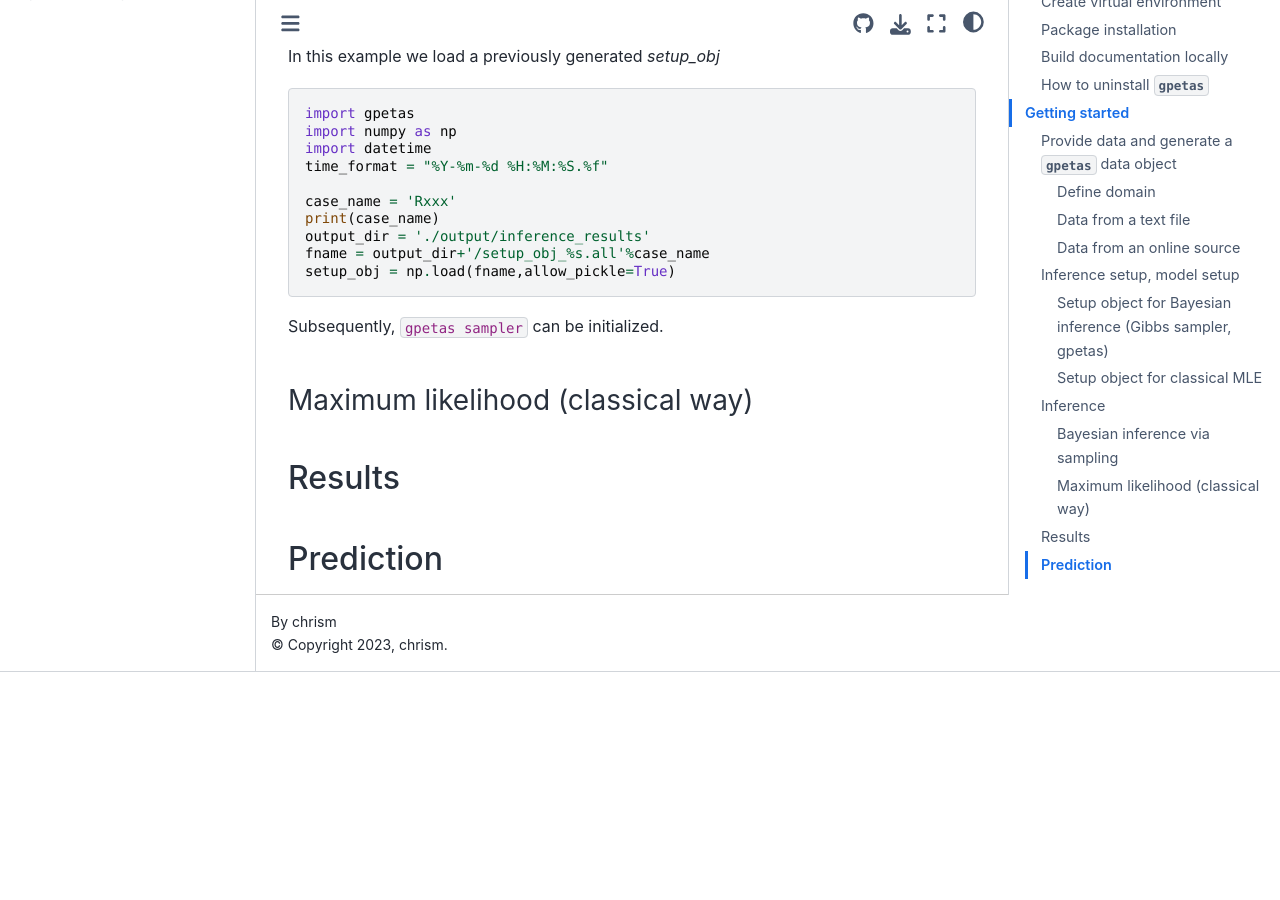
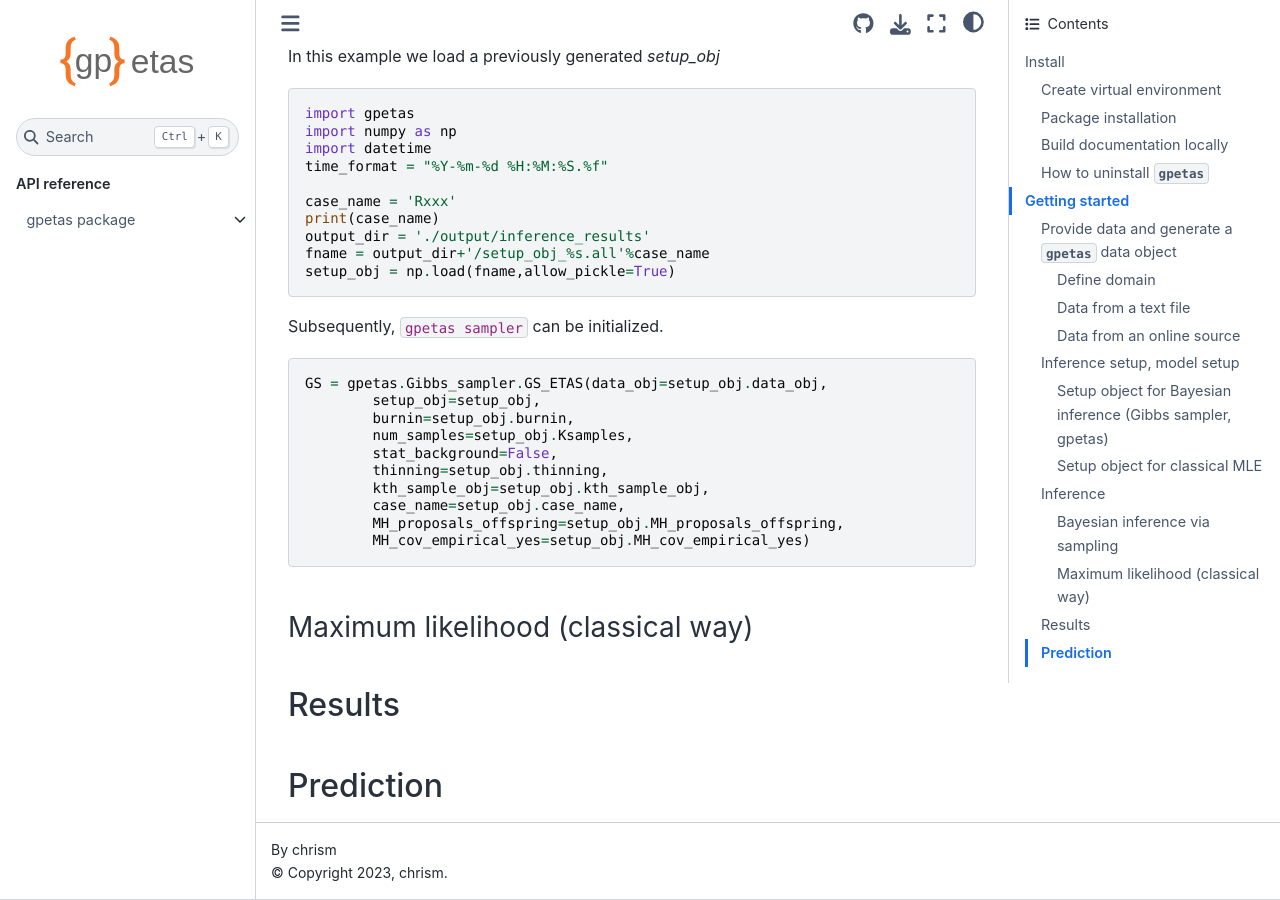
Before and after one commit to chris-molki/gpetas, a Sphinx documentation site: the page built from docs/source/README.md, in a window 1280 px wide and 900 px high, scrolled down 8703 px. Built offline with Sphinx 7.4.7 and the Sphinx Book theme 1.1.4, drawn with Linux system fonts in a browser that asks for light colours; pages that are not in the unit, such as notebooks, are missing from menus; before the commit the page ends 9375 px from its top, so only the background shows below that.

Commit message:
until gibbs sampler obj

````diff
--- a/docs/source/README.md
+++ b/docs/source/README.md
@@ -385,7 +385,18 @@ fname = output_dir+'/setup_obj_%s.all'%case_name
 setup_obj = np.load(fname,allow_pickle=True)
 ```
 Subsequently, ```gpetas sampler``` can be initialized.
-
+```python
+GS = gpetas.Gibbs_sampler.GS_ETAS(data_obj=setup_obj.data_obj,
+        setup_obj=setup_obj,
+        burnin=setup_obj.burnin,
+        num_samples=setup_obj.Ksamples,
+        stat_background=False,
+        thinning=setup_obj.thinning,
+        kth_sample_obj=setup_obj.kth_sample_obj,
+        case_name=setup_obj.case_name,
+        MH_proposals_offspring=setup_obj.MH_proposals_offspring,
+        MH_cov_empirical_yes=setup_obj.MH_cov_empirical_yes)
+```
 
 
 ### Maximum likelihood (classical way)
````
